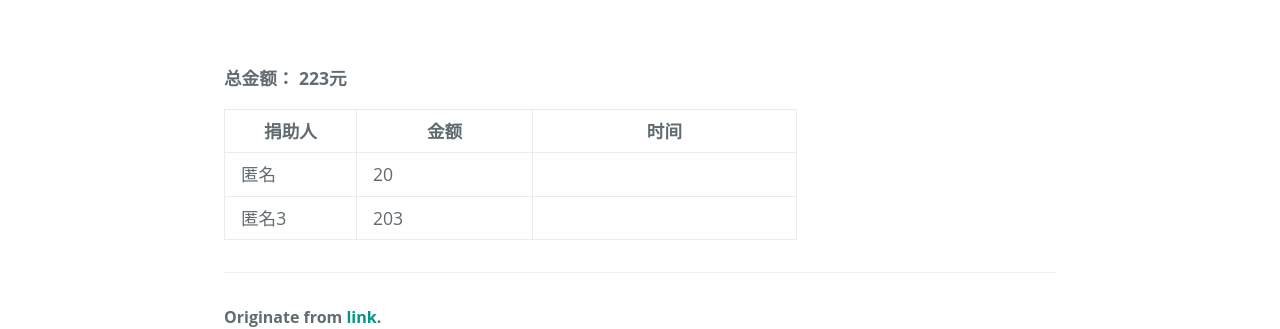
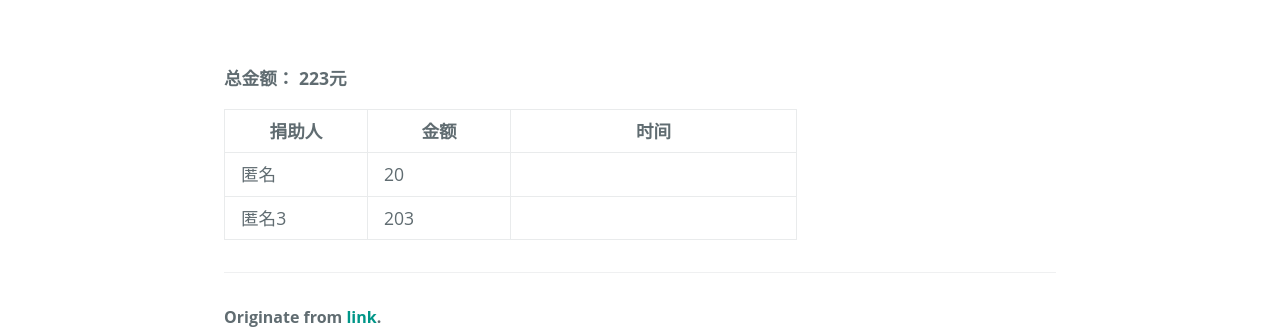
Before and after one commit to link9596/qwq, a Jekyll site: the page built from about.md, in a window 1280 px wide and 900 px high, scrolled down 2332 px. Shown: the part 475-804 px from the top of the window. Built offline with Jekyll 4.4.1, drawn with Linux system fonts in a browser that asks for light colours; some web fonts are replaced; comment, search, counter and statistics services are not loaded.

Commit message:
Update about.md

```diff
--- a/about.md
+++ b/about.md
@@ -54,7 +54,7 @@ Github: [link9596](https://github.com/link9596)
 <table>
   <tr>
     <th width="15%">捐助人</th>
-    <th width="20%">金额</th>
+    <th width="15%">金额</th>
     <th width="30%">时间</th>
   </tr>
  {% for d in site.data.donate %}
```
